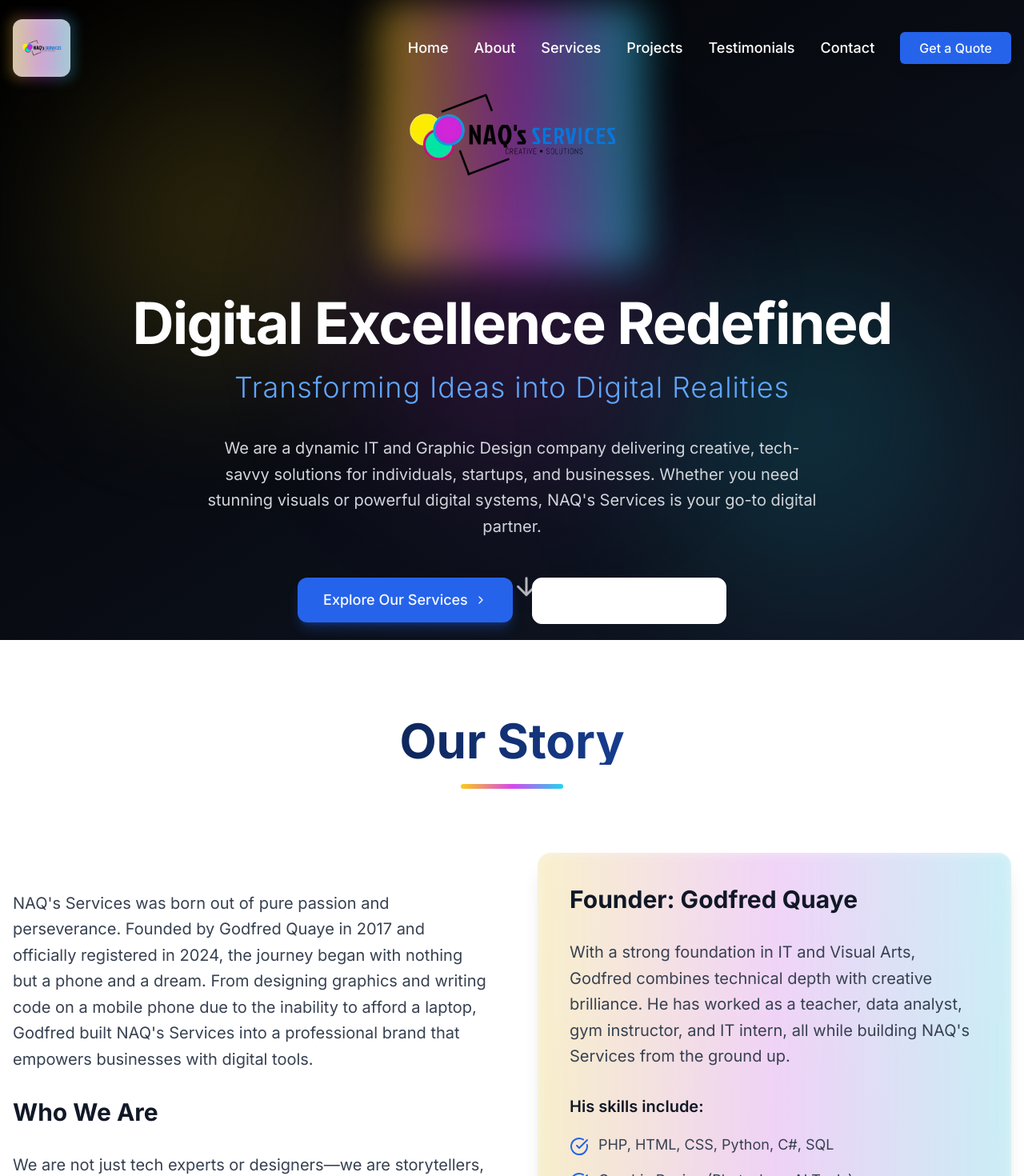
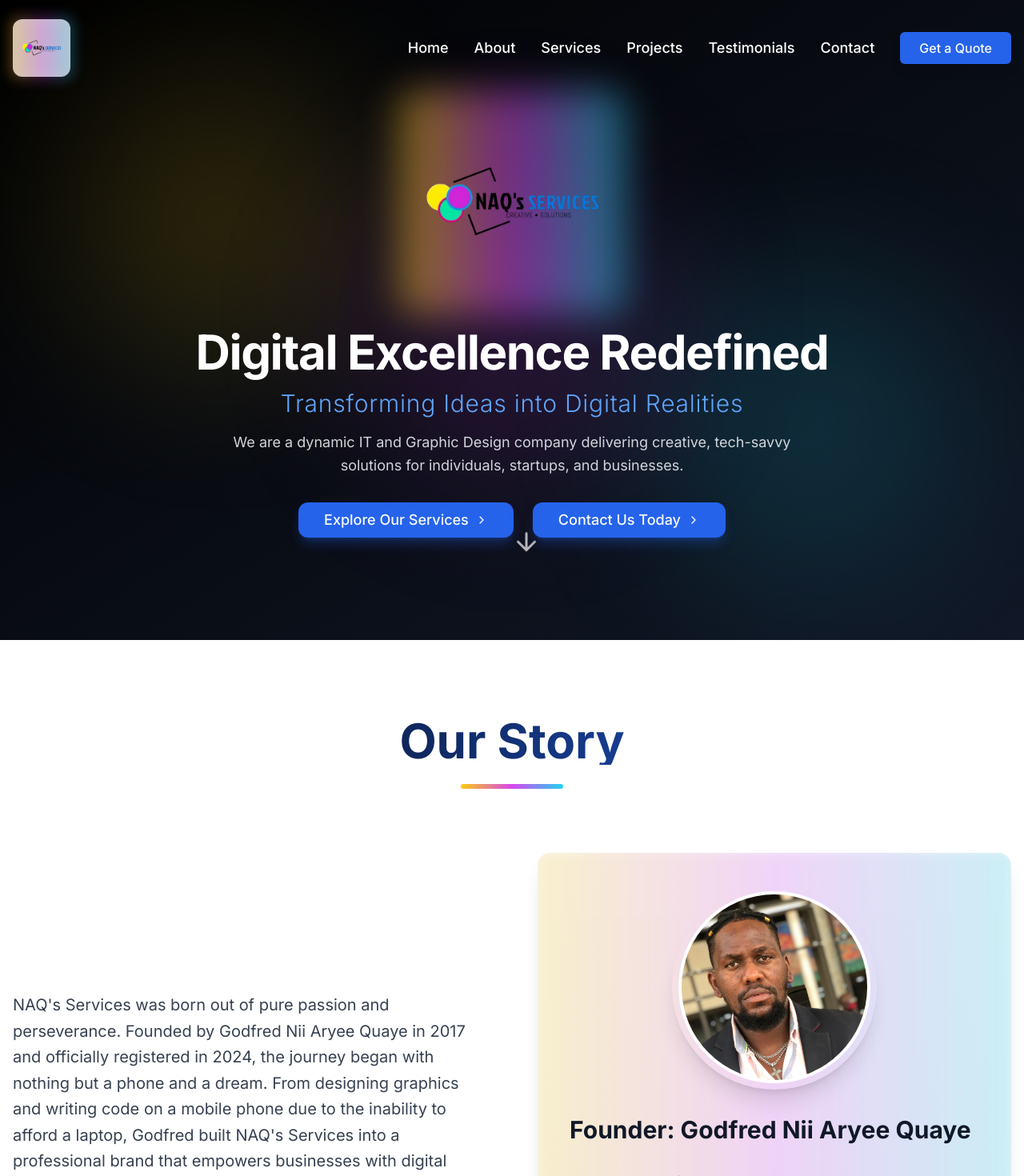
Before and after one commit to Seyramize/naqservices, a Next.js app: page / in a window 1280 px wide. Shown: the top 1470 px of the page at 80% size. Built offline with nearby package versions, Linux system fonts and the light colour scheme.

Commit message:
Changed Name

```diff
--- a/app/page.tsx
+++ b/app/page.tsx
@@ -127,7 +127,9 @@ const testimonials = [
 ]
 
 // Section component for animations
-const Section = ({ children, id, className = "" }) => {
+import { ReactNode } from "react";
+
+const Section = ({ children, id, className = "" }: { children: ReactNode; id: string; className?: string }) => {
   const ref = useRef(null)
   const isInView = useInView(ref, { once: true, margin: "-100px 0px" })
 
@@ -173,7 +175,7 @@ export default function Home() {
       {/* Hero Section */}
       <motion.section
         ref={heroRef}
-        className="relative h-screen flex items-center overflow-hidden bg-gradient-to-br from-black to-gray-900"
+        className="relative h-screen flex items-center justify-center overflow-hidden bg-gradient-to-br from-black to-gray-900"
         style={{
           opacity: heroOpacity,
           scale: heroScale,
@@ -192,16 +194,16 @@ export default function Home() {
           ></div>
         </div>
 
-        <div className="container mx-auto px-4 z-10 relative">
+        <div className="container mx-auto px-4 z-10 relative max-w-5xl">
           <div className="flex flex-col items-center text-center">
             <motion.div
               initial={{ opacity: 0, scale: 0.8 }}
               animate={{ opacity: 1, scale: 1 }}
               transition={{ duration: 0.8, delay: 0.2 }}
-              className="mb-12 relative"
+              className="mb-8 relative"
             >
               <div className="relative">
-                <Image src="/logo.png" alt="NAQ's Services Logo" width={300} height={150} className="mx-auto" />
+                <Image src="/logo.png" alt="NAQ's Services Logo" width={250} height={125} className="mx-auto" />
                 <div className="absolute -inset-4 bg-gradient-to-r from-yellow-400 via-fuchsia-500 to-cyan-400 rounded-3xl blur-xl opacity-30 -z-10 animate-pulse"></div>
               </div>
             </motion.div>
@@ -210,7 +212,7 @@ export default function Home() {
               initial={{ opacity: 0, y: 20 }}
               animate={{ opacity: 1, y: 0 }}
               transition={{ duration: 0.8, delay: 0.4 }}
-              className="text-5xl md:text-7xl font-bold text-white mb-6 tracking-tight"
+              className="text-4xl md:text-6xl font-bold text-white mb-4 tracking-tight"
             >
               Digital Excellence Redefined
             </motion.h1>
@@ -219,7 +221,7 @@ export default function Home() {
               initial={{ opacity: 0, y: 20 }}
               animate={{ opacity: 1, y: 0 }}
               transition={{ duration: 0.8, delay: 0.6 }}
-              className="text-2xl md:text-4xl text-blue-400 font-light mb-10 tracking-wide"
+              className="text-xl md:text-3xl text-blue-400 font-light mb-4 tracking-wide"
             >
               Transforming Ideas into Digital Realities
             </motion.h2>
@@ -228,36 +230,42 @@ export default function Home() {
               initial={{ opacity: 0, y: 20 }}
               animate={{ opacity: 1, y: 0 }}
               transition={{ duration: 0.8, delay: 0.8 }}
-              className="text-gray-300 max-w-3xl mb-12 text-xl leading-relaxed"
+              className="text-gray-300 max-w-3xl mb-6 text-lg leading-relaxed"
             >
               We are a dynamic IT and Graphic Design company delivering creative, tech-savvy solutions for individuals,
-              startups, and businesses. Whether you need stunning visuals or powerful digital systems, NAQ's Services is
-              your go-to digital partner.
+              startups, and businesses.
             </motion.p>
 
             <motion.div
               initial={{ opacity: 0, y: 20 }}
               animate={{ opacity: 1, y: 0 }}
               transition={{ duration: 0.8, delay: 1 }}
-              className="flex flex-col sm:flex-row gap-6"
+              className="flex flex-col sm:flex-row gap-6 mt-2"
             >
+              <Link href="#services" className="w-full sm:w-auto">
                 <Button
                   size="lg"
-                className="bg-blue-600 hover:bg-blue-700 text-lg px-8 py-7 shadow-lg shadow-blue-600/30 hover:shadow-blue-600/50 transition-all duration-300 rounded-xl"
+                  className="w-full bg-blue-600 hover:bg-blue-700 text-lg px-8 py-5 shadow-lg shadow-blue-600/30 hover:shadow-blue-600/50 transition-all duration-300 rounded-xl relative overflow-hidden group transform hover:scale-105 hover:-translate-y-1 active:scale-95"
                 >
-                <Link href="#services" className="flex items-center">
-                  Explore Our Services <ChevronRight className="ml-2 h-5 w-5" />
+                  <div className="absolute inset-0 w-full h-full bg-gradient-to-r from-blue-500 to-blue-700 opacity-0 group-hover:opacity-100 transition-opacity duration-300"></div>
+                  <span className="flex items-center relative z-10">
+                    Explore Our Services{" "}
+                    <ChevronRight className="ml-2 h-5 w-5 group-hover:translate-x-1 transition-transform duration-300" />
+                  </span>
+                </Button>
               </Link>
-              </Button>
+              <Link href="#contact" className="w-full sm:w-auto">
                 <Button
                   size="lg"
-                variant="outline"
-                className="text-white border-white hover:bg-white/10 text-lg px-8 py-7 backdrop-blur-sm rounded-xl"
+                  className="w-full bg-blue-600 hover:bg-blue-700 text-lg px-8 py-5 shadow-lg shadow-blue-600/30 hover:shadow-blue-600/50 transition-all duration-300 rounded-xl relative overflow-hidden group transform hover:scale-105 hover:-translate-y-1 active:scale-95"
                 >
-                <Link href="#contact" className="flex items-center">
-                  Contact Us Today <ChevronRight className="ml-2 h-5 w-5" />
+                  <div className="absolute inset-0 w-full h-full bg-gradient-to-r from-blue-500 to-blue-700 opacity-0 group-hover:opacity-100 transition-opacity duration-300"></div>
+                  <span className="flex items-center relative z-10">
+                    Contact Us Today{" "}
+                    <ChevronRight className="ml-2 h-5 w-5 group-hover:translate-x-1 transition-transform duration-300" />
+                  </span>
+                </Button>
               </Link>
-              </Button>
             </motion.div>
           </div>
         </div>
@@ -266,7 +274,7 @@ export default function Home() {
           initial={{ opacity: 0 }}
           animate={{ opacity: 1 }}
           transition={{ duration: 1, delay: 1.5 }}
-          className="absolute bottom-10 left-1/2 transform -translate-x-1/2 animate-bounce"
+          className="absolute bottom-24 left-1/2 transform -translate-x-1/2 animate-bounce"
         >
           <Link href="#about" className="text-white/70 hover:text-white">
             <svg
@@ -299,10 +307,10 @@ export default function Home() {
           <div className="grid md:grid-cols-2 gap-16 items-center">
             <div className="space-y-8">
               <p className="text-xl text-gray-700 leading-relaxed">
-                NAQ's Services was born out of pure passion and perseverance. Founded by Godfred Quaye in 2017 and
-                officially registered in 2024, the journey began with nothing but a phone and a dream. From designing
-                graphics and writing code on a mobile phone due to the inability to afford a laptop, Godfred built NAQ's
-                Services into a professional brand that empowers businesses with digital tools.
+                NAQ's Services was born out of pure passion and perseverance. Founded by Godfred Nii Aryee Quaye in 2017
+                and officially registered in 2024, the journey began with nothing but a phone and a dream. From
+                designing graphics and writing code on a mobile phone due to the inability to afford a laptop, Godfred
+                built NAQ's Services into a professional brand that empowers businesses with digital tools.
               </p>
               <h3 className="text-3xl font-bold text-gray-900">Who We Are</h3>
               <p className="text-xl text-gray-700 leading-relaxed">
@@ -314,7 +322,22 @@ export default function Home() {
             <div className="bg-gradient-to-br from-gray-50 to-gray-100 p-10 rounded-2xl shadow-xl relative overflow-hidden group">
               <div className="absolute -inset-1 bg-gradient-to-r from-yellow-400 via-fuchsia-500 to-cyan-400 rounded-2xl blur opacity-20 group-hover:opacity-30 transition duration-1000"></div>
               <div className="relative">
-                <h3 className="text-3xl font-bold text-gray-900 mb-8">Founder: Godfred Quaye</h3>
+                <div className="mb-8 flex justify-center">
+                  <div className="relative w-64 h-64 rounded-full overflow-hidden shadow-xl">
+                    <div className="absolute inset-0 -z-10 animate-spin-slow bg-gradient-to-r from-yellow-400 via-fuchsia-500 to-cyan-400 to-blue-500 to-green-400 rounded-full blur-md opacity-70"></div>
+                    <div className="absolute inset-2 bg-white rounded-full z-0"></div>
+                    <div className="absolute inset-3 overflow-hidden rounded-full z-10">
+                      <Image
+                        src="/founder.jpeg"
+                        alt="Godfred Nii Aryee Quaye - Founder of NAQ's Services"
+                        fill
+                        className="object-cover object-center scale-105"
+                        sizes="(max-width: 768px) 100vw, 256px"
+                      />
+                    </div>
+                  </div>
+                </div>
+                <h3 className="text-3xl font-bold text-gray-900 mb-8">Founder: Godfred Nii Aryee Quaye</h3>
                 <p className="text-xl text-gray-700 mb-8 leading-relaxed">
                   With a strong foundation in IT and Visual Arts, Godfred combines technical depth with creative
                   brilliance. He has worked as a teacher, data analyst, gym instructor, and IT intern, all while
@@ -615,7 +638,7 @@ export default function Home() {
       </Section>
 
       {/* Why Choose Us Section */}
-      <Section className="bg-gray-50">
+      <Section id="why-choose-us" className="bg-gray-50">
         <div className="container mx-auto px-4">
           <div className="text-center mb-20">
             <h2 className="text-4xl md:text-6xl font-bold mb-6 bg-gradient-to-r from-black to-blue-600 bg-clip-text text-transparent">
@@ -855,7 +878,7 @@ export default function Home() {
                       placeholder="Your message"
                     ></textarea>
                   </div>
-                  <Button className="w-full bg-blue-600 hover:bg-blue-700 text-lg py-6 shadow-lg shadow-blue-600/30 hover:shadow-blue-600/50 transition-all duration-300 rounded-xl">
+                  <Button className="w-full bg-blue-600 hover:bg-blue-700 text-lg py-6 shadow-lg shadow-blue-600/30 hover:shadow-blue-600/50 transition-all duration-300 rounded-xl transform hover:scale-[1.02] hover:-translate-y-1 active:scale-95">
                     Send Message
                   </Button>
                 </form>
--- a/components/navbar.tsx
+++ b/components/navbar.tsx
@@ -68,7 +68,7 @@ export default function Navbar() {
                 <span className="absolute -bottom-1 left-0 w-0 h-0.5 bg-blue-600 transition-all duration-300 group-hover:w-full"></span>
               </Link>
             ))}
-            <Button className="bg-blue-600 hover:bg-blue-700 shadow-lg hover:shadow-blue-500/30 transition-all duration-300 text-base px-6 py-5">
+            <Button className="bg-blue-600 hover:bg-blue-700 shadow-lg hover:shadow-blue-500/30 transition-all duration-300 text-base px-6 py-5 transform hover:scale-105 hover:-translate-y-1 active:scale-95">
               <Link href="#contact">Get a Quote</Link>
             </Button>
           </nav>
@@ -102,7 +102,7 @@ export default function Navbar() {
                   {item}
                 </Link>
               ))}
-              <Button className="bg-blue-600 hover:bg-blue-700 shadow-lg hover:shadow-blue-500/30 transition-all duration-300 w-full py-6 text-base">
+              <Button className="bg-blue-600 hover:bg-blue-700 shadow-lg hover:shadow-blue-500/30 transition-all duration-300 w-full py-6 text-base transform hover:scale-[1.02] active:scale-95">
                 <Link href="#contact" onClick={toggleMenu}>
                   Get a Quote
                 </Link>
--- a/tailwind.config.ts
+++ b/tailwind.config.ts
@@ -66,10 +66,15 @@ const config: Config = {
           from: { height: "var(--radix-accordion-content-height)" },
           to: { height: "0" },
         },
+        "spin-slow": {
+          from: { transform: "rotate(0deg)" },
+          to: { transform: "rotate(360deg)" },
+        },
       },
       animation: {
         "accordion-down": "accordion-down 0.2s ease-out",
         "accordion-up": "accordion-up 0.2s ease-out",
+        "spin-slow": "spin-slow 15s linear infinite",
       },
     },
   },
```
Also changed, not shown: public/founder.jpeg (added), 1 other file (tests, documents, lock files or other folders). Lines whose indentation alone changed are shown as unchanged.
